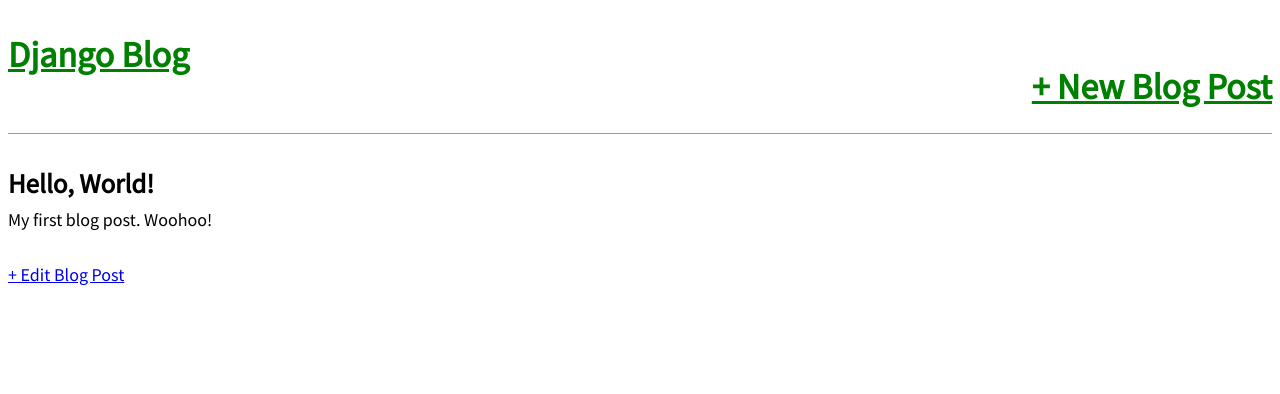
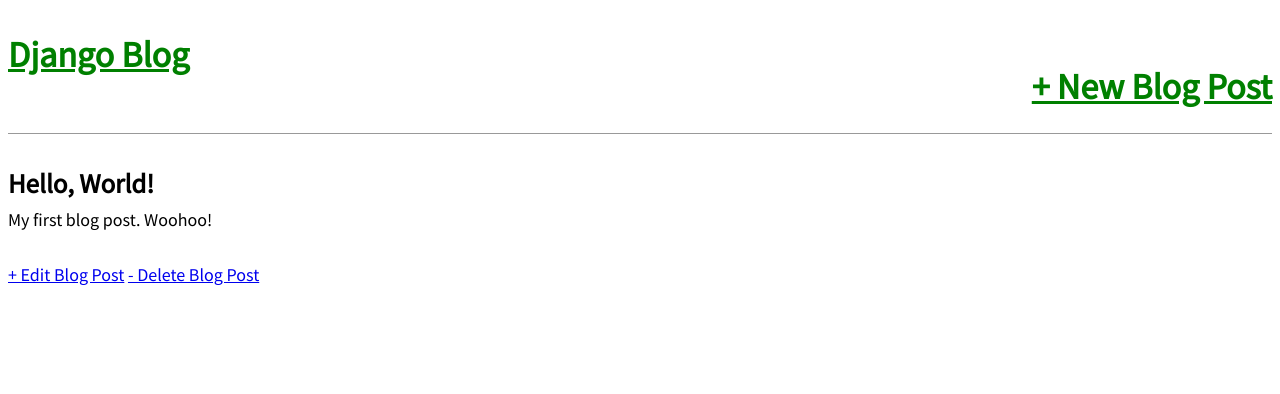
Before and after one commit to Charles-Rocke/blog, a Django app: page /post/1/ in a window 1280 px wide. Shown: the top 394 px of the page. Run offline with Django 4.2, Linux system fonts and the light colour scheme; data comes from the database, SQL or seed files in the repository; both versions use the stored data as it was after the commit.

Commit message:
added delete view

```diff
--- a/blog/urls.py
+++ b/blog/urls.py
@@ -1,5 +1,5 @@
 from django.urls import path
-from .views import BlogListView, BlogDetailView, BlogCreateView, BlogUpdateView
+from .views import BlogListView, BlogDetailView, BlogCreateView, BlogUpdateView, BlogDeleteView
 
 # url patterns
 urlpatterns = [
@@ -8,4 +8,5 @@
     path("post/<int:pk>/", BlogDetailView.as_view(), name="post_detail"),
     path("post/new/", BlogCreateView.as_view(), name="post_new"),
     path("post/<int:pk>/edit/", BlogUpdateView.as_view(), name="post_edit"),
+    path("post/<int:pk>/delete/", BlogDeleteView.as_view(), name = "post_delete")
 ]
--- a/blog/views.py
+++ b/blog/views.py
@@ -1,26 +1,46 @@
 from django.shortcuts import render
+
 # my imports
-from django.views.generic import ListView, DetailView, CreateView, UpdateView
+from django.views.generic import (
+    ListView,
+    DetailView,
+    CreateView,
+    UpdateView,
+    DeleteView,
+)
 from .models import Post
+from django.urls import reverse_lazy  # redirect to another page
 
 # Create your views here.
+
+# blog list view
 class BlogListView(ListView):
     model = Post
     template_name = "home.html"
 
 
+# detail page
 class BlogDetailView(DetailView):
     model = Post
     template_name = "post_detail.html"
 
 
+# create page
 class BlogCreateView(CreateView):
     model = Post
     template_name = "post_new.html"
     fields = ["title", "author", "body"]
 
 
+# update page
 class BlogUpdateView(UpdateView):
     model = Post
     template_name = "post_edit.html"
     fields = ["title", "body"]
+
+
+# delete page
+class BlogDeleteView(DeleteView):
+    model = Post
+    template_name = "post_delete.html"
+    success_url = reverse_lazy("home")  # redirect to another page
--- a/templates/post_detail.html
+++ b/templates/post_detail.html
@@ -7,4 +7,5 @@
 </div>
 
 <a href="{% url 'post_edit' post.pk %}">+ Edit Blog Post</a>
+<a href="{% url 'post_delete' post.pk %}">- Delete Blog Post</a>
 {% endblock content %}
```
Also changed, not shown: templates/post_delete.html (added, +9 -0 lines), db.sqlite3.
